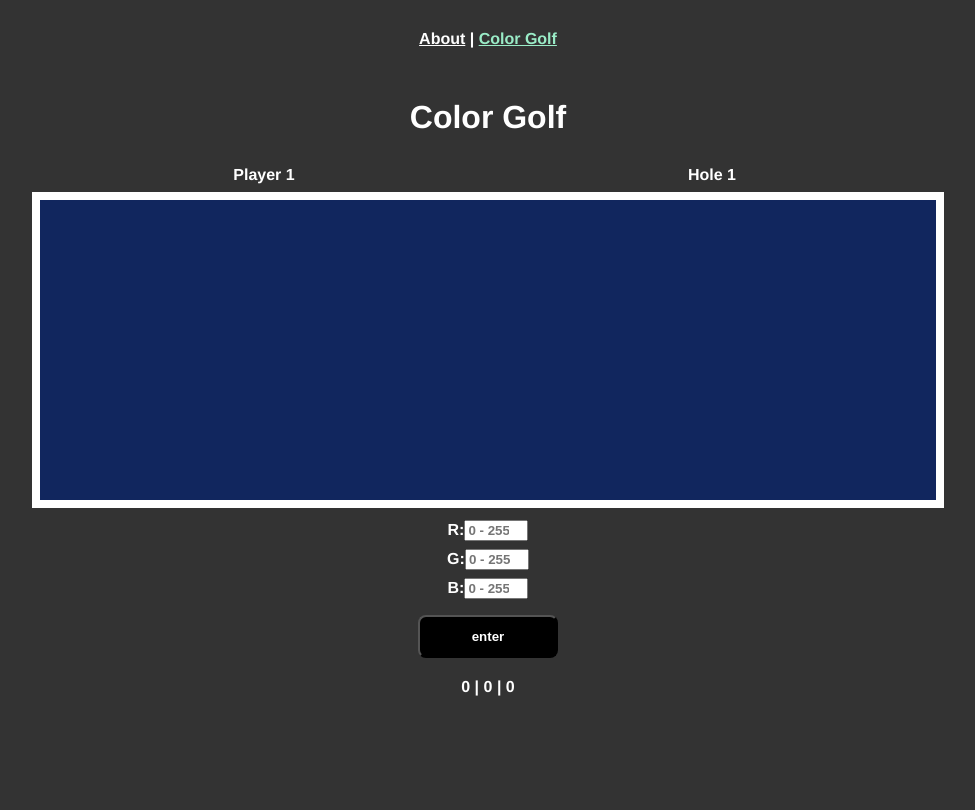
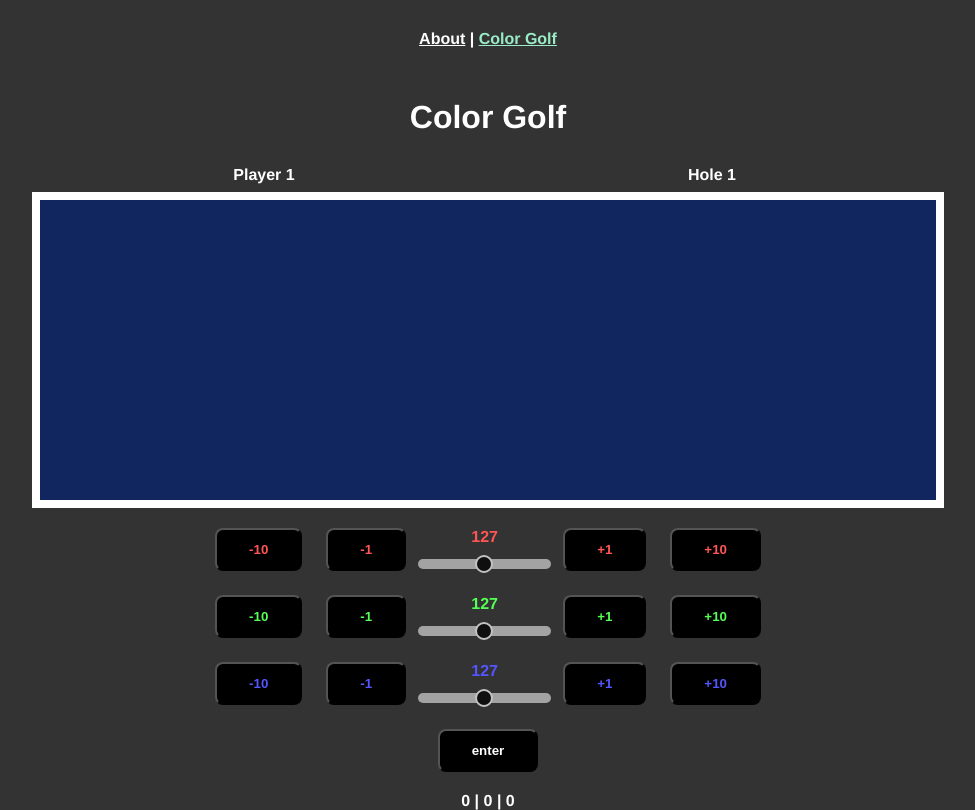
Before and after one commit to z-s-kusz/short-attention-span-js, a Vue app: page /color-golf in a window 1280 px wide. Both pictures are taken after a click on the button "start!". Shown: the whole page, without its empty margins (152-1127 px from the left). Built offline with nearby package versions, Linux system fonts and the light colour scheme.

Commit message:
Greatly improved color input UX.

```diff
--- a/src/components/color-golf/ColorGolf.vue
+++ b/src/components/color-golf/ColorGolf.vue
@@ -19,15 +19,39 @@
     </div>
 
     <form>
-      <label>
-        R:<input placeholder="0 - 255" v-model="red" type="number" min="0" max="255"/>
-      </label>
-      <label>
-        G:<input placeholder="0 - 255" v-model="green" type="number" min="0" max="255" />
-      </label>
-      <label>
-        B:<input placeholder="0 - 255" v-model="blue" type="number" min="0" max="255" />
-      </label>
+      <div class="slider-container red">
+        <button v-on:click.prevent="adjustSlider('red', -10)">-10</button>
+        <button v-on:click.prevent="adjustSlider('red', -1)">-1</button>
+        <div class="slider-display">
+          <div>{{ red }}</div>
+          <input type="range" min="0" max="255"
+            v-model="red" class="slider">
+        </div>
+        <button v-on:click.prevent="adjustSlider('red', 1)">+1</button>
+        <button v-on:click.prevent="adjustSlider('red', 10)">+10</button>
+      </div>
+      <div class="slider-container green">
+        <button v-on:click.prevent="adjustSlider('green', -10)">-10</button>
+        <button v-on:click.prevent="adjustSlider('green', -1)">-1</button>
+        <div class="slider-display">
+          <div>{{ green }}</div>
+          <input type="range" min="0" max="255"
+            v-model="green" class="slider">
+        </div>
+        <button v-on:click.prevent="adjustSlider('green', 1)">+1</button>
+        <button v-on:click.prevent="adjustSlider('green', 10)">+10</button>
+      </div>
+      <div class="slider-container blue">
+        <button v-on:click.prevent="adjustSlider('blue', -10)">-10</button>
+        <button v-on:click.prevent="adjustSlider('blue', -1)">-1</button>
+        <div class="slider-display">
+          <div>{{ blue }}</div>
+          <input type="range" min="0" max="255"
+            v-model="blue" class="slider">
+        </div>
+        <button v-on:click.prevent="adjustSlider('blue', 1)">+1</button>
+        <button v-on:click.prevent="adjustSlider('blue', 10)">+10</button>
+      </div>
       <button v-on:click.prevent="enterClick()">enter</button>
     </form>
 
@@ -55,9 +79,9 @@ export default {
 
   data() {
     return {
-      red: '',
-      green: '',
-      blue: '',
+      red: 127,
+      green: 127,
+      blue: 127,
       showResults: false,
       message: '',
       showContinueButton: false,
@@ -117,6 +141,16 @@ export default {
   },
 
   methods: {
+    adjustSlider(color, amount) {
+      const colorValue = parseInt(this[color], 10); // slider changes value to a string!
+      if (colorValue + amount > 255) {
+        this[color] = 255;
+      } else if (colorValue + amount < 0) {
+        this[color] = 0;
+      } else {
+        this[color] = colorValue + amount;
+      }
+    },
     buildUsersGuessCSS() {
       const color = {
         r: this.red,
@@ -286,10 +320,66 @@ label {
   width:100%;
 }
 .course-message {
-  font-size: 48px;
+  font-size: 42px;
   color: black;
   -webkit-text-fill-color: white; /* Will override color (regardless of order) */
   -webkit-text-stroke-width: 2px;
   -webkit-text-stroke-color: black;
 }
+button {
+  /* TODO investigate why I need to override a siblings stylsheet here??? */
+  min-width: 0;
+}
+.slider-container {
+  display: flex;
+}
+.slider-display {
+  display: flex;
+  flex-direction: column;
+  justify-content: space-evenly;
+  align-items: center;
+}
+
+.slider {
+  -webkit-appearance: none;
+  width: 100%;
+  height: 10px;
+  border-radius: 5px;
+  background: #d3d3d3;
+  outline: none;
+  opacity: 0.7;
+  -webkit-transition: .2s;
+  transition: opacity .2s;
+}
+.slider:hover {
+  opacity: 1;
+}
+.slider::-webkit-slider-thumb {
+  -webkit-appearance: none;
+  appearance: none;
+  width: 18px;
+  height: 18px;
+  border: 2px solid white;
+  border-radius: 50%;
+  background: #000;
+  cursor: pointer;
+}
+.slider::-moz-range-thumb {
+  width: 18px;
+  height: 18px;
+  border: 2px solid white;
+  border-radius: 50%;
+  background: #000;
+  cursor: pointer;
+}
+
+.red button, .red .slider-display div {
+  color: #f55;
+}
+.green button, .green .slider-display div {
+  color: #5f5;
+}
+.blue button, .blue .slider-display div {
+  color: #55f;
+}
 </style>
```
